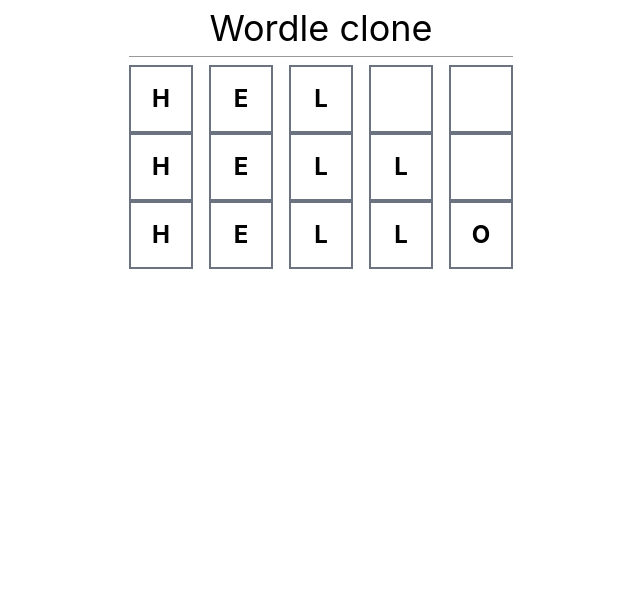
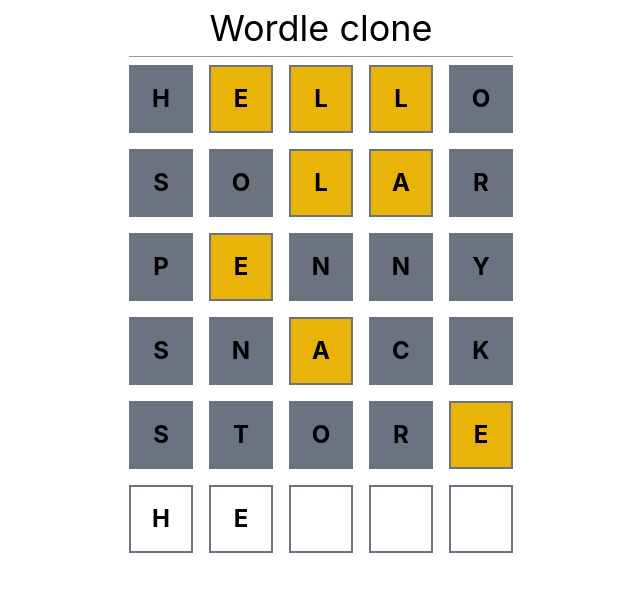
Before and after one commit to piyushpradhan/wordle-clone, a React (Vite) app: page / in a window 1280 px wide. Shown: the top 592 px of the page, without its empty margins (319-959 px from the left). Built offline with nearby package versions, Linux system fonts and the light colour scheme.

Commit message:
Add appropriate styles to wordle tiles

```diff
--- a/src/App.tsx
+++ b/src/App.tsx
@@ -8,10 +8,13 @@
         <h1 className="text-4xl text-center">Wordle clone</h1>
       </header>
 
-      <main>
-        <WordRow letters="hel" />
-        <WordRow letters="hell" />
+      <main className="grid grid-rows-6 gap-4">
         <WordRow letters="hello" />
+        <WordRow letters="solar" />
+        <WordRow letters="penny" />
+        <WordRow letters="snack" />
+        <WordRow letters="store" />
+        <WordRow letters="he" />
       </main>
     </div>
   );
--- a/src/component/CharacterBox.tsx
+++ b/src/component/CharacterBox.tsx
@@ -1,12 +1,17 @@
 import React from "react";
+import { characterStateStyles } from "../utils/constants";
 
 type CharacterBoxProps = {
   value: string;
+  guessState: string;
 };
 
-const CharacterBox = ({ value }: CharacterBoxProps) => {
+const CharacterBox = ({ value, guessState }: CharacterBoxProps) => {
+  const stateStyle = characterStateStyles[guessState];
   return (
-    <span className="inline-block border-2 text-2xl border-gray-500 p-4 text-center uppercase font-bold">
+    <span
+      className={`inline-block border-2 text-2xl border-gray-500 p-4 text-center uppercase font-bold ${stateStyle}`}
+    >
       {value}
     </span>
   );
--- a/src/component/WordRow.tsx
+++ b/src/component/WordRow.tsx
@@ -1,4 +1,5 @@
 import React from "react";
+import { computeGuess } from "../utils/helper";
 import CharacterBox from "./CharacterBox";
 
 const LETTER_LENGTH = 5;
@@ -13,10 +14,16 @@
     .split("")
     .concat(Array(lettersRemaining).fill(""));
 
+  const guessStates = computeGuess(letters);
+
   return (
     <div className="grid grid-cols-5 gap-4">
-      {lettersArray.map((char) => (
-        <CharacterBox key={char} value={char} />
+      {lettersArray.map((char, index) => (
+        <CharacterBox
+          key={`${char}-index`}
+          value={char}
+          guessState={guessStates[index]}
+        />
       ))}
     </div>
   );
--- /dev/null
+++ b/src/utils/constants.ts
@@ -0,0 +1,11 @@
+export const LetterState = {
+    MISS: "MISS",
+    PRESENT: "PRESENT",
+    MATCH: "MATCH",
+} as const;
+
+export const characterStateStyles = {
+    [LetterState.MISS.toString()]: "bg-gray-500 border border-gray-500",
+    [LetterState.PRESENT.toString()]: "bg-yellow-500 border border-gray-500",
+    [LetterState.MATCH.toString()]: "bg-green-500 border border-gray-500",
+} as const;
--- a/src/utils/helper.ts
+++ b/src/utils/helper.ts
@@ -1,34 +1,31 @@
 import data from '../data/words.json';
+import { LetterState } from './constants';
+
+const word = getRandomWord();
 
 export function getRandomWord() {
     const randomIndex = Math.floor(Math.random() * data.length);
     return data[randomIndex];
 }
 
-export const LetterState = {
-    MISS: "MISS",
-    PRESENT: "PRESENT",
-    MATCH: "MATCH",
-} as const;
-
 export function computeGuess(
     guess: string,
-    answerString: string
+    answer: string = word
 ): string[] {
     const result: string[] = [];
 
-    if (guess.length !== answerString.length) {
+    if (guess.length !== answer.length) {
         return result;
     }
 
-    const answer = answerString.split('');
+    const answerArray = answer.split('');
 
-    const guessAsArray = guess.split('');
+    const guessArray = guess.split('');
 
     const answerLetterCount: Record<string, number> = {};
 
-    guessAsArray.forEach((letter, index) => {
-        const currentAnswerLetter = answer[index];
+    guessArray.forEach((letter, index) => {
+        const currentAnswerLetter = answerArray[index];
 
         answerLetterCount[currentAnswerLetter] = answerLetterCount[
             currentAnswerLetter
@@ -38,7 +35,7 @@
 
         if (currentAnswerLetter === letter) {
             result.push(LetterState.MATCH);
-        } else if (answer.includes(letter)) {
+        } else if (answerArray.includes(letter)) {
             result.push(LetterState.PRESENT);
         } else {
             result.push(LetterState.MISS);
@@ -50,9 +47,9 @@
             return;
         }
 
-        const guessLetter = guessAsArray[resultIndex];
+        const guessLetter = guessArray[resultIndex];
 
-        answer.forEach((currentAnswerLetter, answerIndex) => {
+        answerArray.forEach((currentAnswerLetter, answerIndex) => {
             if (currentAnswerLetter !== guessLetter) {
                 return;
             }
```
Also changed, not shown: 1 other file (tests, documents, lock files or other folders).
